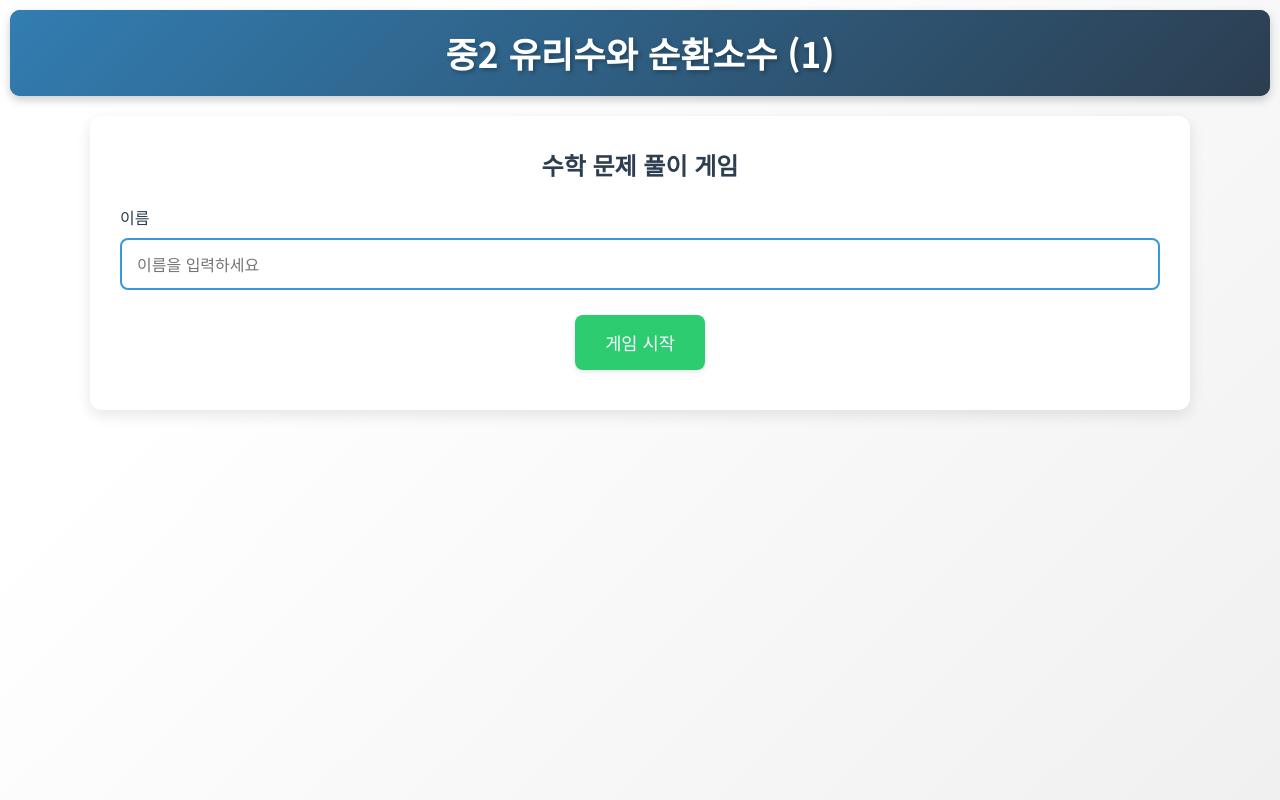
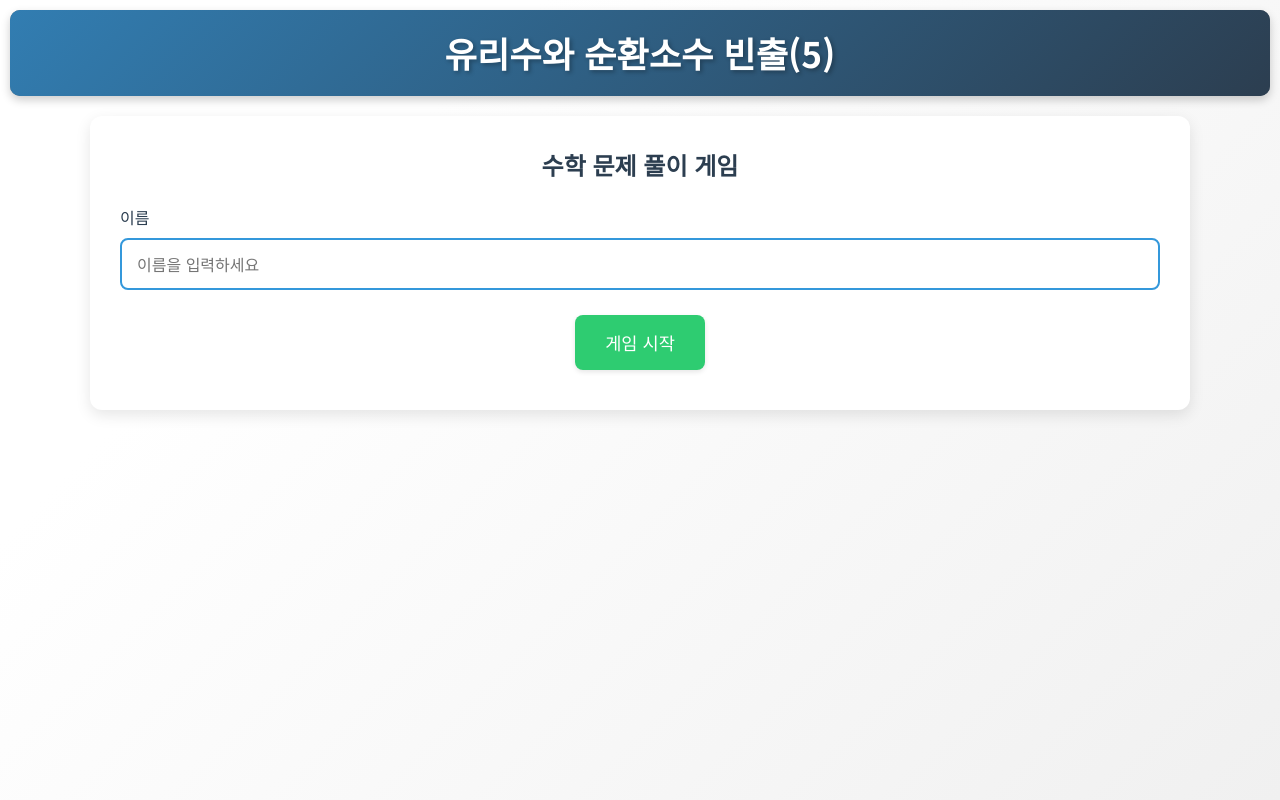
Before and after one commit to dr-youngjin/hwimath16, a plain HTML site: page index.html in a window 1280 px wide. Drawn offline with nearby package versions, Linux system fonts and the light colour scheme.

Commit message:
Update index.html

```diff
--- a/index.html
+++ b/index.html
@@ -3,7 +3,7 @@
 <head>
   <meta charset="UTF-8">
   <meta name="viewport" content="width=device-width, initial-scale=1.0">
-  <title>중2 유리수와 순환소수 (1)</title>
+  <title>유리수와 순환소수 빈풀(5)</title>
   <link href="https://fonts.googleapis.com/css2?family=Noto+Sans+KR:wght@400;500;700&display=swap" rel="stylesheet">
   <!-- MathJax 라이브러리 로드 -->
   <script src="https://cdn.jsdelivr.net/npm/mathjax@3/es5/tex-mml-chtml.js" defer></script>
@@ -462,7 +462,7 @@
 </head>
 <body>
   <div class="banner">
-    <h1>중2 유리수와 순환소수 (1)</h1>
+    <h1>유리수와 순환소수 빈출(5)</h1>
   </div>
 
   <!-- 로딩 스피너 -->
```
